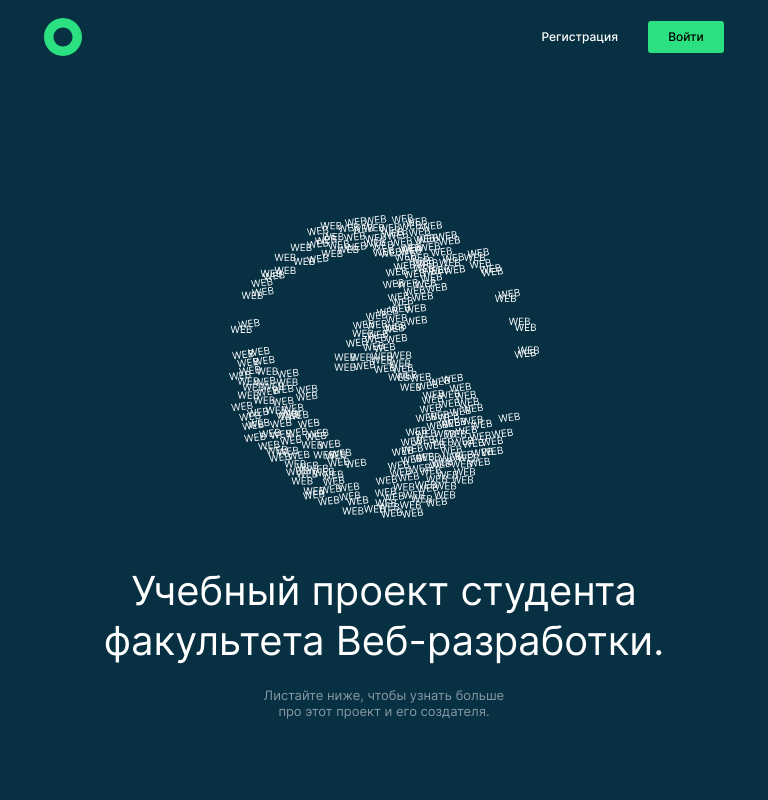
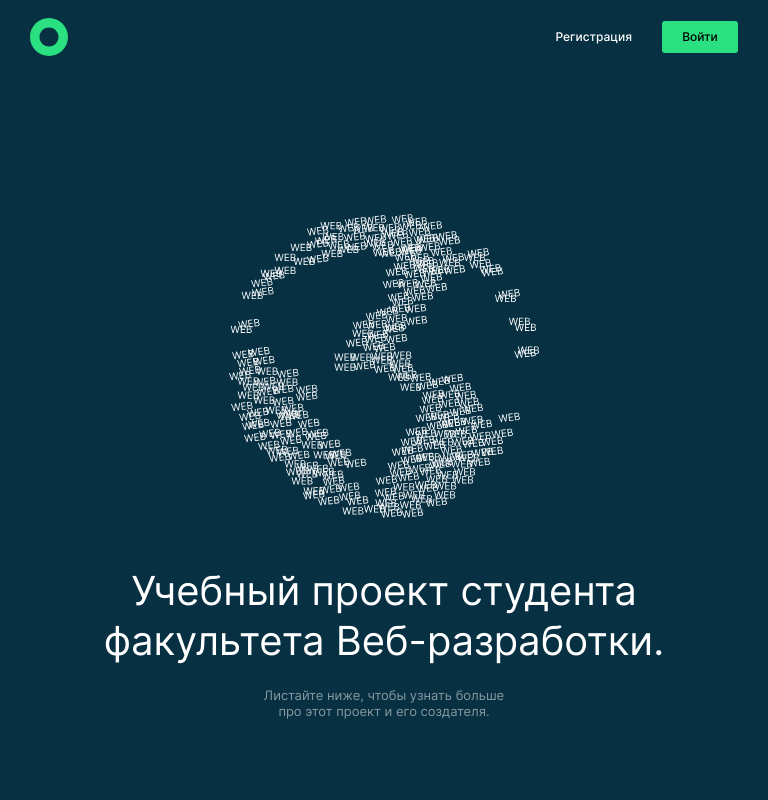
Before and after one commit to GrigoryGriko/movies-explorer-frontend, a React (Create React App) app: page / in a window 768 px wide. Shown: the top 800 px of the page. Built offline with nearby package versions, Linux system fonts and the light colour scheme.

Commit message:
feat: сделана адаптация верстки header (768-1136px

```diff
--- a/src/components/Header/Header.css
+++ b/src/components/Header/Header.css
@@ -27,6 +27,15 @@
   justify-content: space-between;
   align-items: center;
 }
+.header__container-content_wrapper {
+  width: calc(100% - 140px);
+}
 .header__menu-link_bold {
   font-weight: 500;
 }
+
+@media screen and (min-width: 768px) and (max-width: 1136px) {
+  .header__container-content_wrapper {
+    width: calc(100% - 60px);
+  }
+}
--- a/src/components/Header/Header.js
+++ b/src/components/Header/Header.js
@@ -8,7 +8,7 @@ function Header() {
 
   return (
     <header className={`header section ${location.pathname !== '/' ? 'header_light-theme' : ''}`}>
-      <div className="header__container-content wrapper">
+      <div className="header__container-content header__container-content_wrapper">
         <Link to="/" className="logo"></Link>
 
         <NavTab/>
--- a/src/components/Main/Promo/Promo.css
+++ b/src/components/Main/Promo/Promo.css
@@ -75,13 +75,13 @@
   background-position: center;
 }
 
-@media screen and (min-width: 768px) and (max-width: 1023px) {
+@media screen and (min-width: 768px) and (max-width: 1136px) {
   .promo {
     padding-top: 140px;
     padding-bottom: 76px;
   }
   .promo__wrapper {
-    max-height: 860px;
+    max-height: 850px;
     align-items: center;
     flex-wrap: nowrap;
   }
```
Also changed, not shown: src/components/App/App.css (+2 -5 lines).
